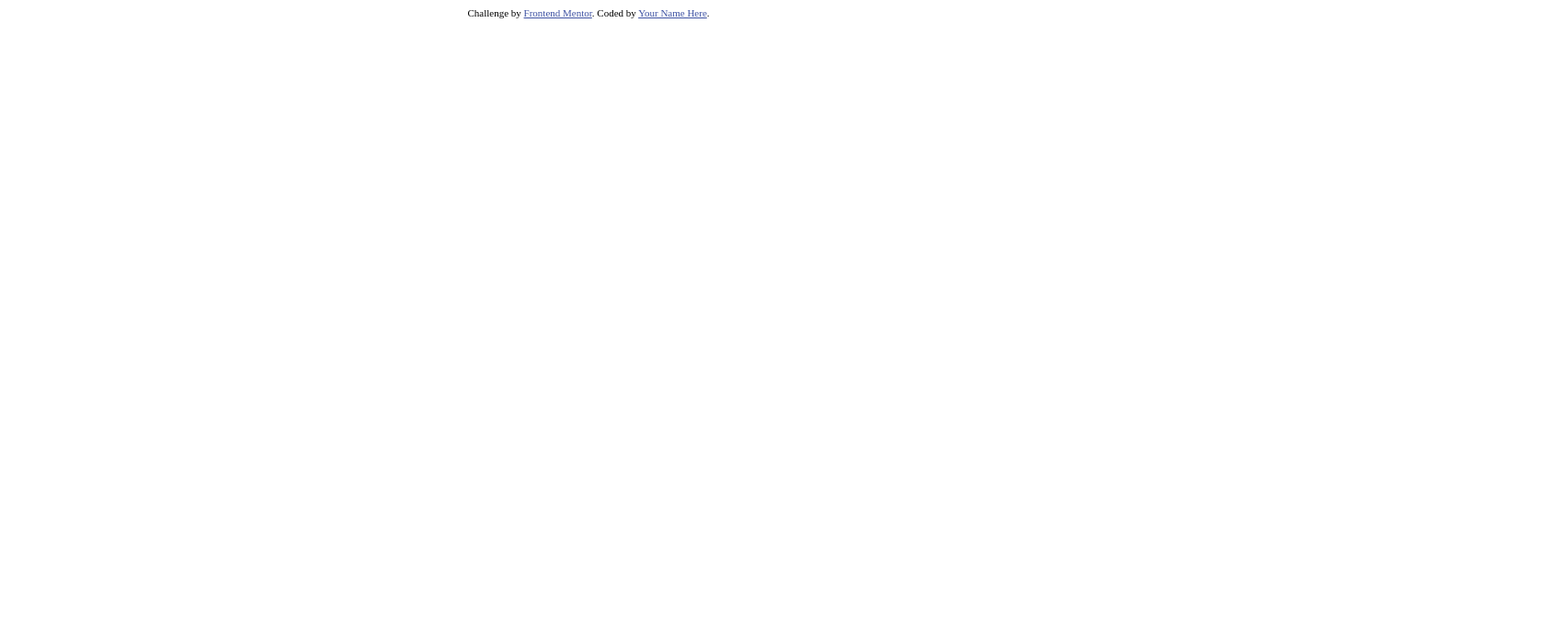
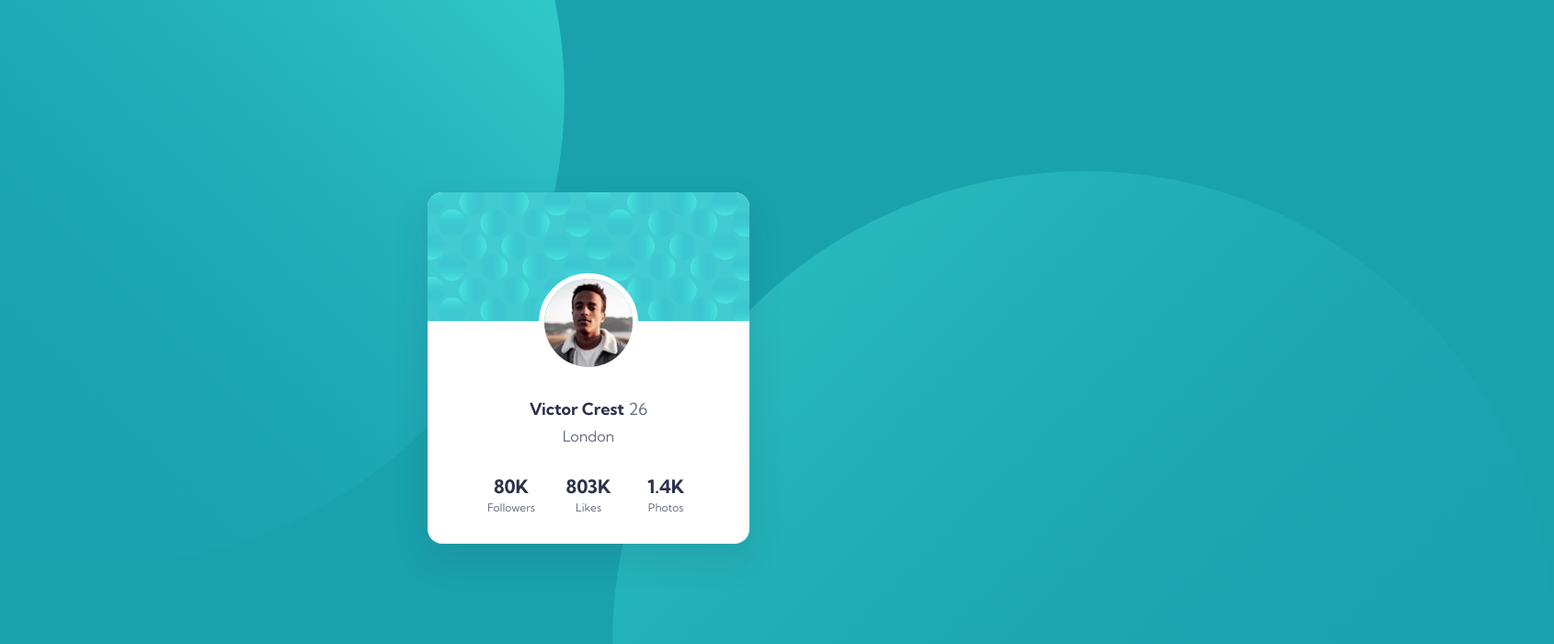
Before and after one commit to ChiragM999/Frontend-Mentor, a plain HTML site: page Level1/profile-card-component-main/index.html in a window 1280 px wide. Shown: the top 700 px of the page at 92% size, 1690 px wide, since content can reach past the window. Drawn offline with Linux system fonts and the light colour scheme.

Commit message:
Completed Profile Card Component Challenge (Level 1)

```diff
--- a/Level1/profile-card-component-main/index.html
+++ b/Level1/profile-card-component-main/index.html
@@ -1,20 +1,46 @@
 <!DOCTYPE html>
 <html lang="en">
 	<head>
-  <meta charset="UTF-8">
-  <meta name="viewport" content="width=device-width, initial-scale=1.0"> <!-- displays site properly based on user's device -->
+		<meta charset="UTF-8" />
+		<meta name="viewport" content="width=device-width, initial-scale=1.0" />
+		<!-- displays site properly based on user's device -->
 
-  <link rel="icon" type="image/png" sizes="32x32" href="./images/favicon-32x32.png">
+		<link
+			rel="icon"
+			type="image/png"
+			sizes="32x32"
+			href="./images/favicon-32x32.png"
+		/>
 
 		<title>Frontend Mentor | Profile card component</title>
+		<link rel="stylesheet" href="styles.css" />
 
 		<!-- Feel free to remove these styles or customise in your own stylesheet 👍 -->
-  <style>
-    .attribution { font-size: 11px; text-align: center; }
-    .attribution a { color: hsl(228, 45%, 44%); }
-  </style>
 	</head>
 	<body>
+		<main class="grid container">
+			<div class="image-header">
+				<img src="images/bg-pattern-card.svg" alt="" />
+			</div>
+			<div class="image-profile">
+				<img src="images/image-victor.jpg" alt="" />
+			</div>
+			<div class="grid profile-group">
+				<h1><span>Victor Crest</span> 26</h1>
+				<p>London</p>
+			</div>
+			<div class="stats grid">
+				<div class="stat-component">
+					<p><span>80K</span>Followers</p>
+				</div>
+				<div class="stat-component">
+					<p><span>803K</span>Likes</p>
+				</div>
+				<div class="stat-component">
+					<p><span>1.4K</span>Photos</p>
+				</div>
+			</div>
+		</main>
 		<!-- Victor Crest
   26
   London
@@ -27,9 +53,5 @@
 
   1.4K
   Photos -->
-  <div class="attribution">
-    Challenge by <a href="https://www.frontendmentor.io?ref=challenge" target="_blank">Frontend Mentor</a>.
-    Coded by <a href="#">Your Name Here</a>.
-  </div>
 	</body>
 </html>
--- /dev/null
+++ b/Level1/profile-card-component-main/styles.css
@@ -0,0 +1,144 @@
+@import url('https://fonts.googleapis.com/css2?family=Kumbh+Sans:wght@400;700&display=swap');
+
+:root {
+	--primary: 185, 75%, 39%;
+	--dark-blue: 229, 23%, 23%;
+	--grayish-blue: 227, 10%, 46%;
+	--neutral-blue: 0, 0%, 59%;
+	--white: 0, 0%, 100%;
+
+	--fw-regular: 400;
+	--fw-bold: 700;
+
+	--fs-100: 0.75rem;
+	--fs-200: 0.875rem;
+	--fs-400: 1.125rem;
+	--fs-500: 1.25rem;
+	--fs-600: 1.5rem;
+	--fs-700: 1.75rem;
+	--fs-800: 2rem;
+	--fs-900: 5rem;
+}
+
+*,
+*::after,
+*::before {
+	margin: 0;
+	padding: 0;
+	box-sizing: border-box;
+
+	font: inherit;
+}
+
+body {
+	font-family: 'Kumbh Sans', sans-serif;
+	background-color: hsl(var(--primary));
+	color: hsl(var(--dark-blue));
+	height: 100dvh;
+	width: 100dvw;
+
+	display: flex;
+	align-items: center;
+	justify-content: center;
+
+	overflow: hidden;
+}
+.grid {
+	display: grid;
+	align-items: stretch;
+	place-items: center;
+	gap: 0.5rem;
+}
+
+.container {
+	margin-inline: 1.5rem;
+	background-color: hsl(var(--white));
+	border-radius: 1rem;
+	overflow: hidden;
+
+	gap: 1rem;
+	grid-template-rows: repeat(6, auto);
+
+	box-shadow: 0 1rem 2rem 0.4rem hsl(var(--dark-blue), 0.1);
+}
+.container::after {
+	content: '';
+	background: url('images/bg-pattern-top.svg');
+	background-repeat: no-repeat;
+	background-size: contain;
+	width: 80vw;
+	height: 80vw;
+	top: 0;
+	left: 0;
+	transform: translate(-40%, -40%);
+	position: absolute;
+
+	z-index: -1;
+}
+.container::before {
+	content: '';
+	background: url('images/bg-pattern-bottom.svg');
+	background-repeat: no-repeat;
+	background-size: contain;
+	width: 80vw;
+	height: 80vw;
+	right: 0;
+	bottom: 0;
+	transform: translate(40%, 40%);
+	position: absolute;
+
+	z-index: -1;
+}
+
+.image-header {
+	grid-row: 1/3;
+	grid-row-end: 3;
+	grid-column: 1/ -1;
+}
+.image-header img {
+	width: 100%;
+}
+
+.image-profile {
+	z-index: 1;
+	grid-column: 1/ -1;
+	grid-row: 2 /4;
+}
+.image-profile img {
+	height: 100%;
+	border-radius: 50%;
+	border: 6px solid hsl(var(--white));
+}
+
+.profile-group {
+	grid-row-start: 4;
+	color: hsl(var(--grayish-blue));
+}
+.profile-group h1 {
+	font-size: var(--fs-400);
+}
+.profile-group span {
+	font-weight: var(--fw-bold);
+	color: hsl(var(--dark-blue));
+}
+
+.stats {
+	margin: 1rem auto;
+
+	grid-template-columns: repeat(3, 1fr);
+	text-align: center;
+	gap: 2rem;
+
+	grid-row-start: 5;
+}
+.stat-component {
+	font-size: var(--fs-100);
+	color: hsl(var(--grayish-blue));
+}
+.stat-component span {
+	font-weight: var(--fw-bold);
+	font-size: var(--fs-500);
+	color: hsl(var(--dark-blue));
+	display: block;
+	margin-bottom: 0.2rem;
+}
```
Lines whose indentation alone changed are shown as unchanged.
